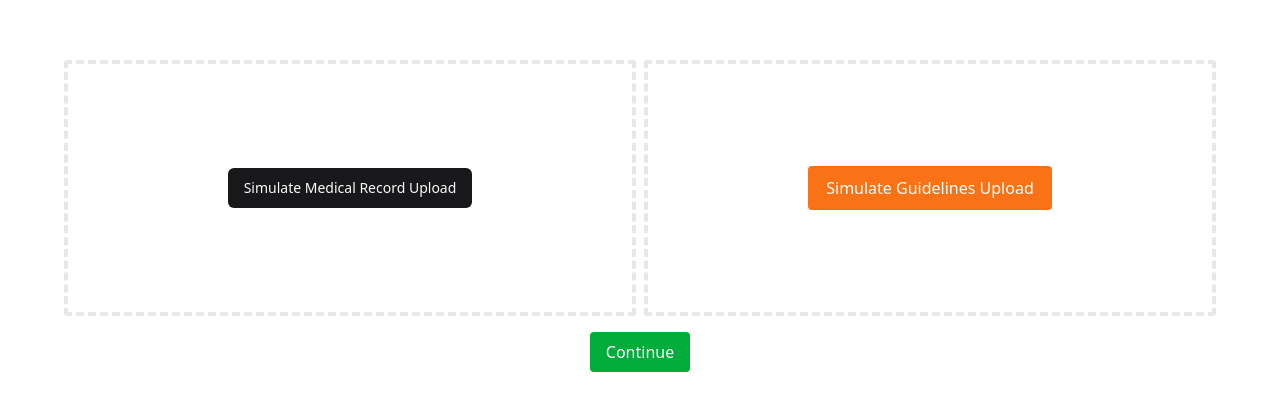
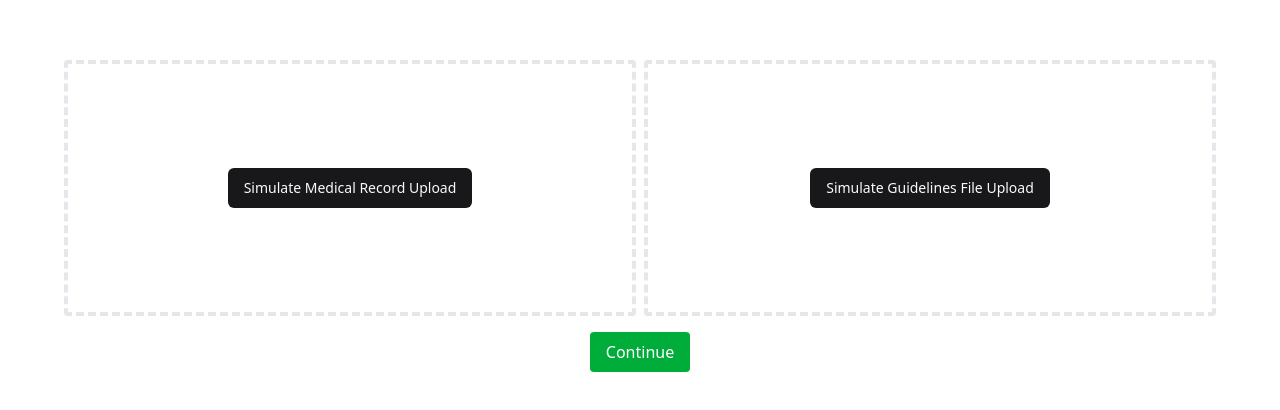
Before and after one commit to cohelm/product-engineer-starter, a Next.js app in the folder frontend/: page /dashboard in a window 1280 px wide. Shown: the part 176-586 px from the top of the page. Built offline with nearby package versions, Linux system fonts and the light colour scheme.

Commit message:
feat/style: guidelines file upload

```diff
--- a/frontend/components/guidelines-upload/index.tsx
+++ b/frontend/components/guidelines-upload/index.tsx
@@ -1,33 +1,80 @@
 "use client";
 
-import { useDashboard} from "@/context/dashboard-context";
+import { useDashboard } from "@/context/dashboard-context";
 import classNames from "classnames";
+import { useEffect, useState } from "react";
 import { FaCheck } from "react-icons/fa";
+import { Button } from "../ui/button";
+import { Loader2 } from "lucide-react";
+import { useToast } from "@/components/ui/use-toast";
 
 export default function GuidelinesUpload() {
-    const { guidelinesFile, setGuidelinesFile } = useDashboard();
+    const { isLoading, simulateUpload, guidelinesFile } = useGuidelinesUpload();
 
-    const handleClick = () => {
+    const buttonClass = classNames({
+        "bg-green-500": guidelinesFile,
+        "hover:bg-green-600": guidelinesFile
+    });
+
+    const uploadButtonText = isLoading ? (
+        <>
+            <Loader2 className="w-4 h-4 mr-3 animate-spin" />
+            <span>Uploading...</span>
+        </>
+    ) : guidelinesFile ? (
+        <span className="flex flex-row gap-1 items-center">
+            <FaCheck />
+            <span>Guidelines File Uploaded</span>
+        </span>
+    ) : (
+        <span>Simulate Guidelines File Upload</span>
+    );
+
+    return (
+        <div className="w-1/2 h-64  border-4 border-gray-200 border-dashed rounded flex flex-row items-center justify-center">
+            <Button disabled={isLoading} className={buttonClass} onClick={simulateUpload}>
+                {uploadButtonText}
+            </Button>
+        </div>
+    );
+}
+
+// hook to simulate guideline record upload
+function useGuidelinesUpload() {
+    const { toast } = useToast();
+    const { guidelinesFile, setGuidelinesFile, medicalRecord } = useDashboard();
+    const [isLoading, setIsLoading] = useState(false);
+
+    const simulateUpload = async () => {
+        // if medical record is not uploaded, show toast and return
+        if (!medicalRecord) {
+            toast({
+                title: "Failed to upload guidelines file",
+                description: "Please upload a medical record first"
+            });
+            return;
+        }
+
+        // if guidelines file record is already uploaded,
+        // reset guidelines file so a user cannot continue until the guidelines file is uploaded
+        if (guidelinesFile) {
+            setGuidelinesFile(null);
+        }
+
+        setIsLoading(true);
+        await new Promise((resolve) => setTimeout(resolve, 3000));
         setGuidelinesFile({ url: "/assets/guidelines.pdf" });
-    }
+    };
 
-    return(
-        <div className="w-1/2 h-64 border border-4 border-gray-200 border-dashed rounded flex flex-row items-center justify-center">
-            <button
-                className={classNames(
-                    "text-white font-medium py-2 px-4 rounded border border-2",
-                    guidelinesFile === null ? "bg-orange-500 border-orange-500" : "border-transparent text-green-600"
-                )}
-                onClick={handleClick}
-            >
-                {guidelinesFile === null && (<span>Simulate Guidelines Upload</span>)}
-                {guidelinesFile !== null && (
-                    <span className="text-green-600 flex flex-row gap-1 items-center">
-                        <FaCheck />
-                        <span>Guidelines File Uploaded</span>
-                    </span>
-                )}
-            </button>
-        </div>
-    )
+    /*
+        Since setState is async, we need to wait for the state to update before we can set isLoading to false
+        Normally we would use a lib like react-query for real data fetching that has built-in loading states, caching, etc.
+    */
+    useEffect(() => {
+        if (guidelinesFile) {
+            setIsLoading(false);
+        }
+    }, [guidelinesFile]);
+
+    return { isLoading, simulateUpload, guidelinesFile };
 }
```
